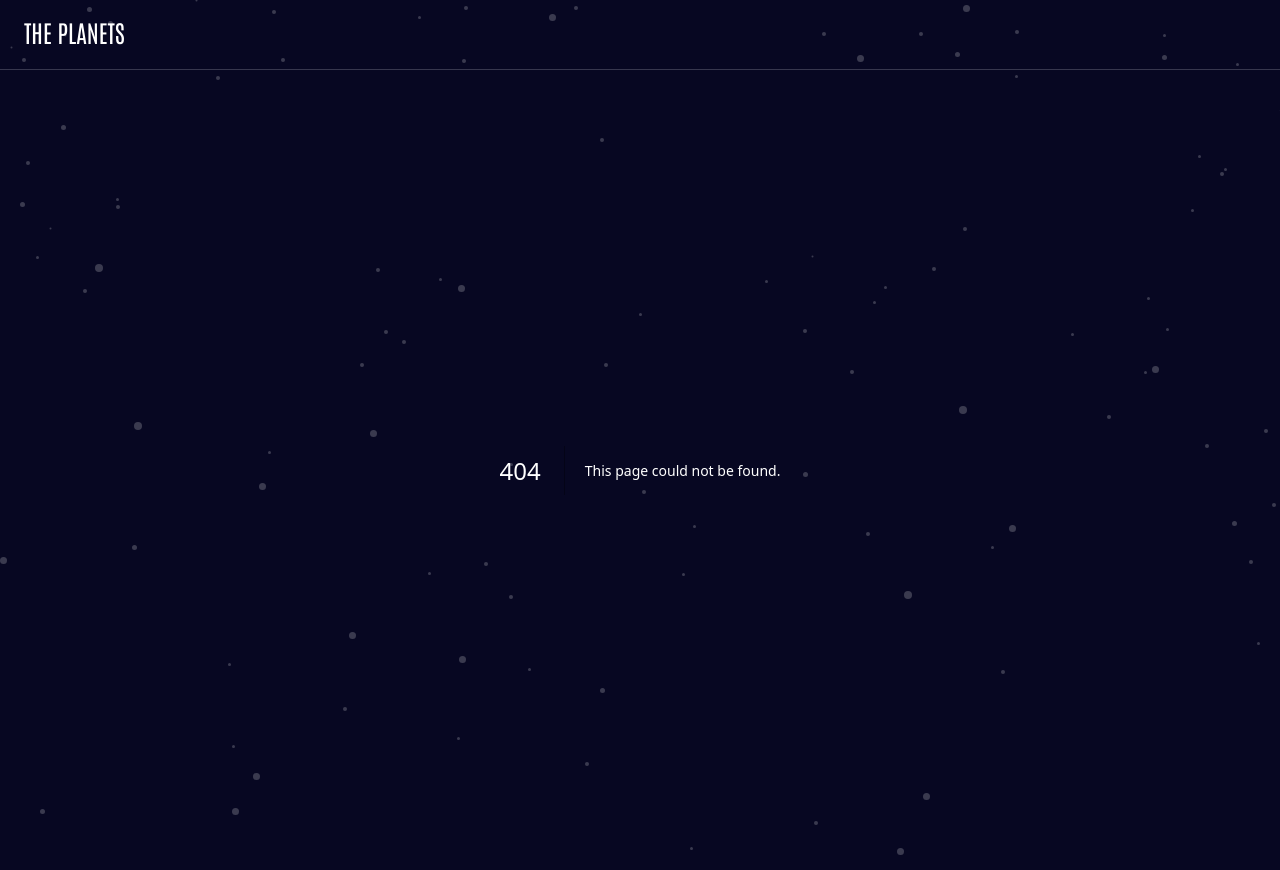
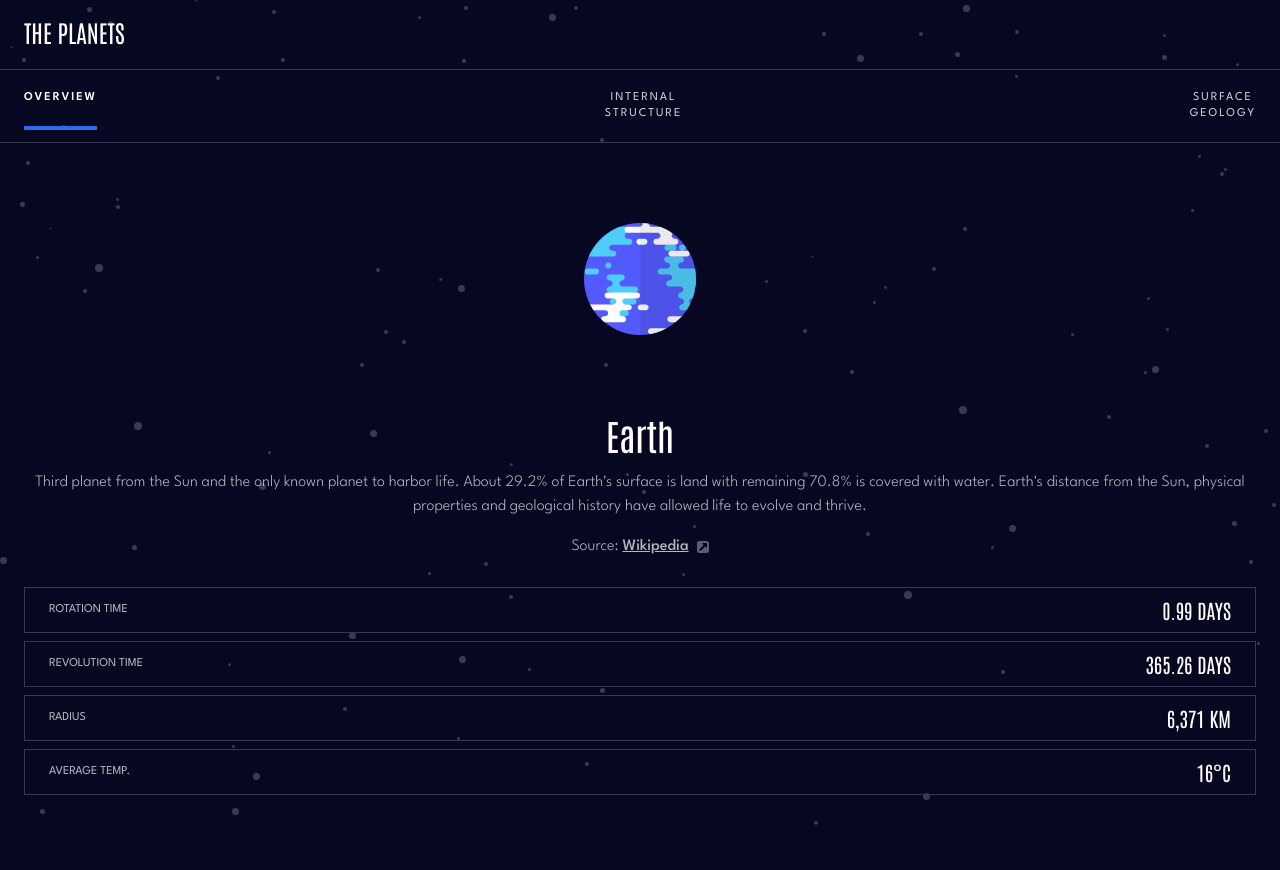
Before and after one commit to jjalbuenacabuyao/planet-facts, a Next.js app: page /earth in a window 1280 px wide. Before the commit this address had no page. After the commit the page ends 843 px from the top, so only its background shows below. Built offline with nearby package versions, Linux system fonts and the light colour scheme.

Commit message:
page component

```diff
--- /dev/null
+++ b/src/app/earth/page.tsx
@@ -0,0 +1,15 @@
+"use client";
+
+import Grid from "../components/Grid";
+import { earth } from "../constants";
+import PlanetContext from "../hooks/PlanetContext";
+
+export default function Earth() {
+  return (
+    <PlanetContext.Provider value={earth}>
+      <main>
+        <Grid />
+      </main>
+    </PlanetContext.Provider>
+  );
+}
```
